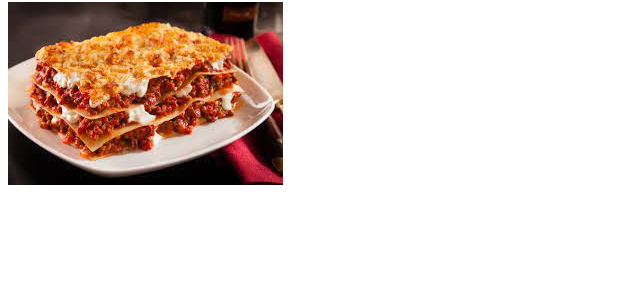
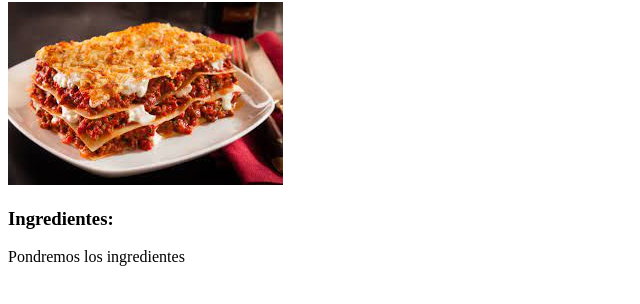
Before and after one commit to Fraan23/Recetas, a plain HTML site: page abuela/lasaña.html in a window 1280 px wide. Shown: the part 78-382 px from the top of the page, without its empty margins (0-640 px from the left). Drawn offline with Linux system fonts and the light colour scheme.

Commit message:
Edit index.html and lasaña.html and macarrones.html and pollo.html

```diff
--- a/abuela/lasaña.html
+++ b/abuela/lasaña.html
@@ -7,5 +7,7 @@
     <body>
         <h1>Receta de la lasaña</h1>
         <img src="lasaña.jpg">
+        <h3>Ingredientes:</h3>
+        <p>Pondremos los ingredientes</p>
     </body>
 </html>
```
Also changed, not shown: abuela/macarrones.html (+2 -0 lines), abuela/pollo.html (+2 -0 lines), index.html (+2 -2 lines).
